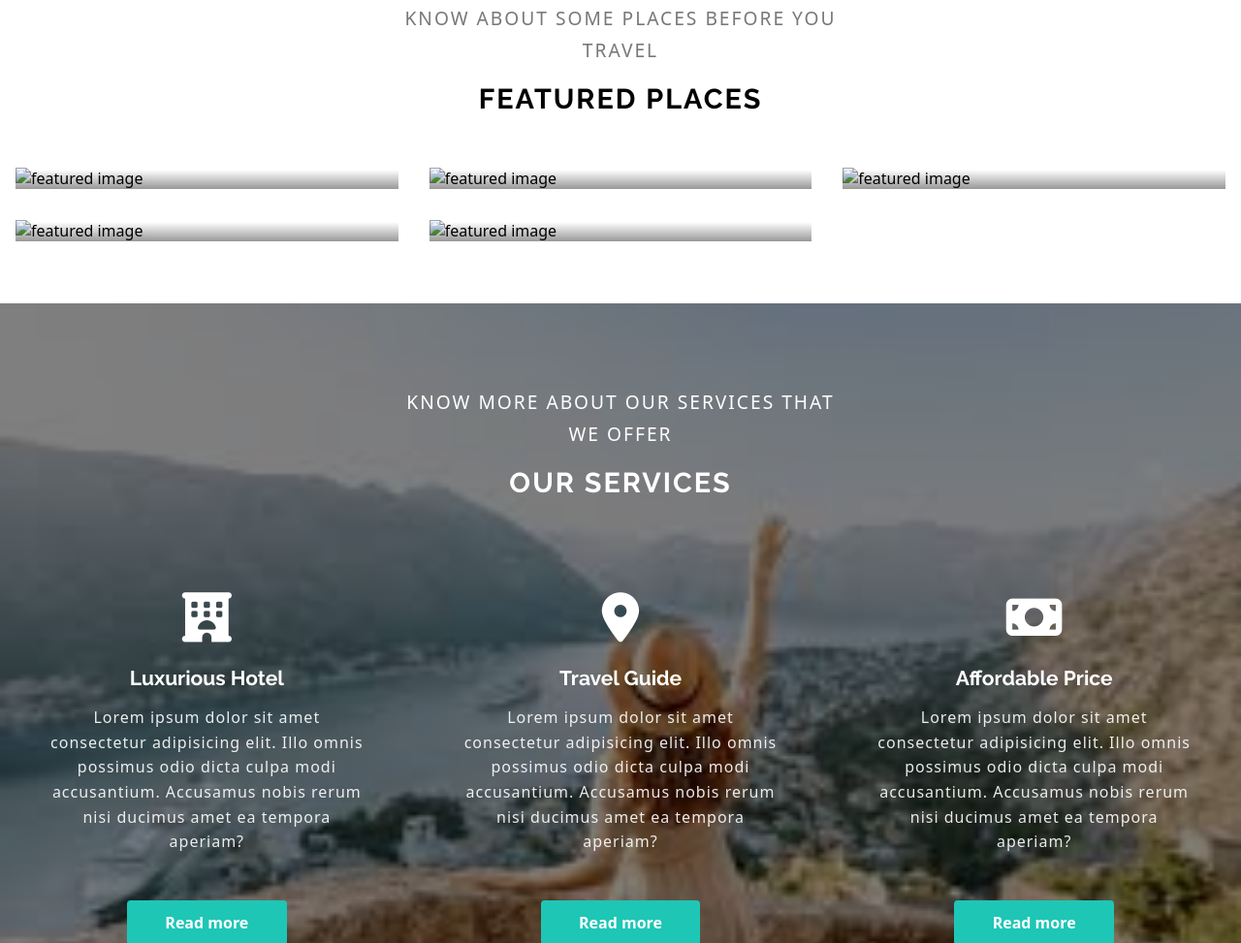
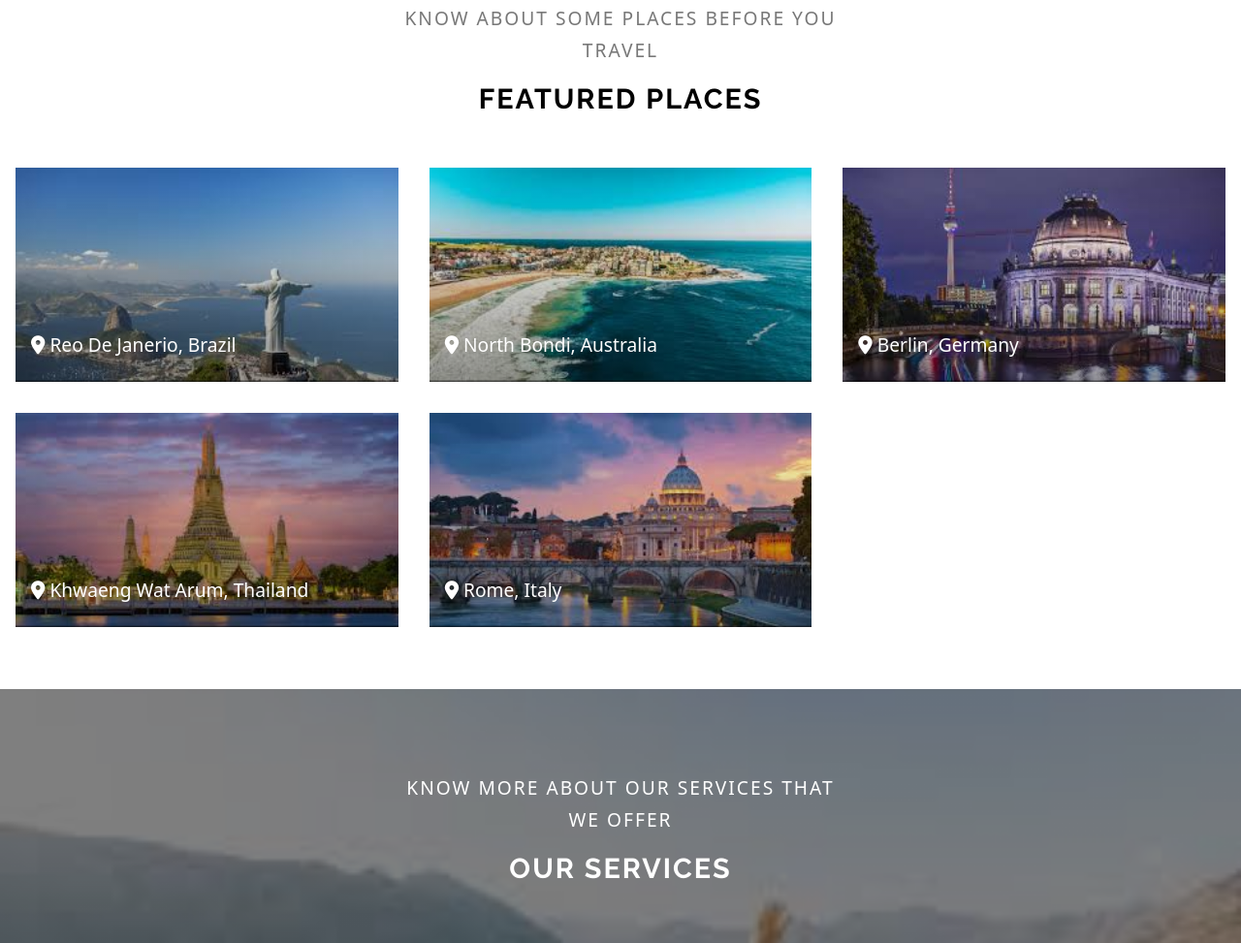
Before and after one commit to Nisht05/toursAndTravels, a plain HTML site: page index.html in a window 1280 px wide. Shown: the part 883-1856 px from the top of the page at 97% size. Drawn offline with Linux system fonts and the light colour scheme; the site is published under a folder, as on GitHub Pages, so addresses that start at the root find nothing.

Commit message:
Update index.html

```diff
--- a/index.html
+++ b/index.html
@@ -92,7 +92,7 @@
 
             <div class="featured-row">
                 <div class="featured-item my-2 shadow">
-                    <img src="/images/featured-img-1.jpeg" alt="featured image">
+                    <img src="images/featured-img-1.jpeg" alt="featured image">
                     <div class="featured-item-content">
                         <span>
                             <i class="fas fa-map-marker-alt"></i>
@@ -109,7 +109,7 @@
                 </div>
 
                 <div class="featured-item my-2 shadow">
-                    <img src="/images/featured-img-2.jpeg" alt="featured image">
+                    <img src="images/featured-img-2.jpeg" alt="featured image">
                     <div class="featured-item-content">
                         <span>
                             <i class="fas fa-map-marker-alt"></i>
@@ -126,7 +126,7 @@
                 </div>
 
                 <div class="featured-item my-2 shadow">
-                    <img src="/images/featured-img-3.jpeg" alt="featured image">
+                    <img src="images/featured-img-3.jpeg" alt="featured image">
                     <div class="featured-item-content">
                         <span>
                             <i class="fas fa-map-marker-alt"></i>
@@ -143,7 +143,7 @@
                 </div>
 
                 <div class="featured-item my-2 shadow">
-                    <img src="/images/featured-img-4.jpeg" alt="featured image">
+                    <img src="images/featured-img-4.jpeg" alt="featured image">
                     <div class="featured-item-content">
                         <span>
                             <i class="fas fa-map-marker-alt"></i>
@@ -160,7 +160,7 @@
                 </div>
 
                 <div class="featured-item my-2 shadow">
-                    <img src="/images/featured-img-5.jpeg" alt="featured image">
+                    <img src="images/featured-img-5.jpeg" alt="featured image">
                     <div class="featured-item-content">
                         <span>
                             <i class="fas fa-map-marker-alt"></i>
```
